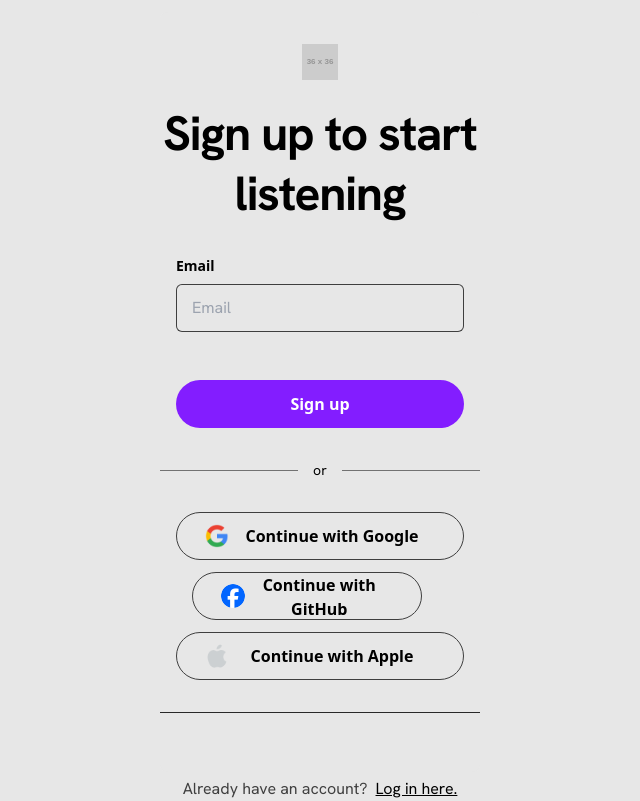
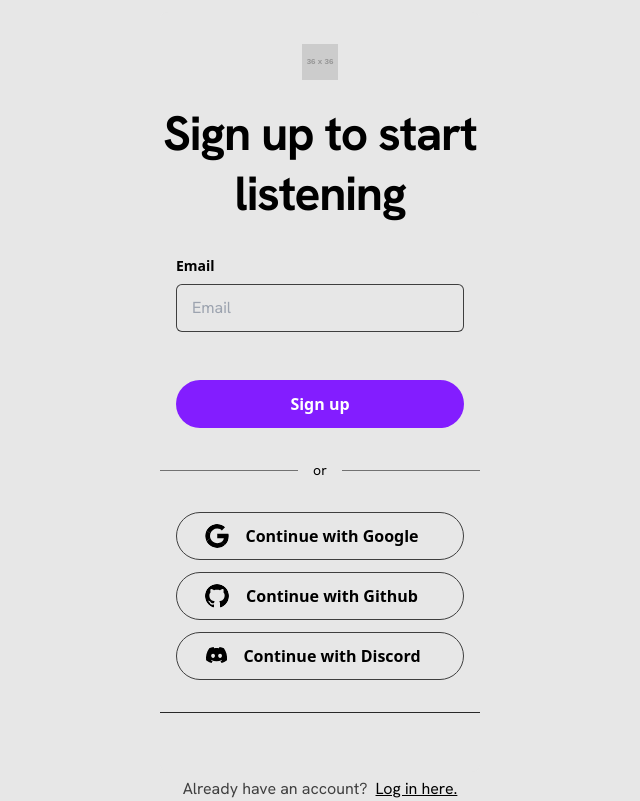
Before and after one commit to SABoev20/Aurora, a React (Vite) app in the folder client/: page /signup in a window 1280 px wide. Shown: the whole page, without its empty margins (320-960 px from the left). Built offline with nearby package versions, Linux system fonts and the light colour scheme.

Commit message:
Fix social buttons for login and register and make the open playlists to get the value by router state

```diff
--- a/client/src/components/Library.tsx
+++ b/client/src/components/Library.tsx
@@ -29,7 +29,7 @@
       image="http://localhost:5173/imageToTest2.png"
       albumName="to have"
       author="Zhivko"
-      link={`playlist/toHave`}
+      link={`/playlist/toHave`}
     />
   );
 
--- a/client/src/components/LibraryPlaylist.tsx
+++ b/client/src/components/LibraryPlaylist.tsx
@@ -9,7 +9,10 @@
 
 function LibraryPlaylist({ image, albumName, author, link }: Props) {
   return (
-    <Link to={link}>
+    <Link
+      to={link}
+      state={{ image: image, albumName: albumName, author: author }}
+    >
       <div className="flex w-full cursor-pointer rounded-[4px] bg-transparent p-3 hover:bg-backHighlight">
         <img
           src={image}
--- a/client/src/components/buttons/SocialMediaLoginAndRegisterButton.tsx
+++ b/client/src/components/buttons/SocialMediaLoginAndRegisterButton.tsx
@@ -1,24 +1,16 @@
 interface Props {
   text: string;
-  icon: string;
-  buttonEvent?:() => void;
+  icon: React.ReactElement;
+  buttonEvent?: () => void;
 }
 
-function SocialMediaLoginAndRegisterButton({
-  text,
-  icon,
-  buttonEvent,
-}: Props) {
+function SocialMediaLoginAndRegisterButton({ text, icon, buttonEvent }: Props) {
   return (
     <button
       onClick={buttonEvent}
-      className="flex h-12 w-[90%] max-w-80 items-center rounded-3xl border-[1px] border-solid border-textSubdued px-7 text-center text-base font-bold text-textBase hover:border-textBase"
+      className="flex h-12 w-[100%] max-w-80 items-center rounded-3xl border-[1px] border-solid border-textSubdued px-7 text-center text-base font-bold text-textBase hover:border-textBase"
     >
-      <img
-        src={icon}
-        alt="social media icon"
-        className="h-6 w-6 rounded-full"
-      />
+      {icon}
       <span className="m-auto">{text}</span>
     </button>
   );
--- a/client/src/hooks/useLoggedUser.ts
+++ b/client/src/hooks/useLoggedUser.ts
@@ -1,7 +1,7 @@
 import { useState } from "react";
 
 function useLoggedUser() {
-  const [isLogged, setIsLogged] = useState(false);
+  const [isLogged, setIsLogged] = useState(true);
   const changeIsLogged = () => setIsLogged(!isLogged);
 
   return { isLogged, changeIsLogged };
--- a/client/src/pages/Login.tsx
+++ b/client/src/pages/Login.tsx
@@ -1,7 +1,4 @@
 import SocialMediaLoginAndRegisterButton from "../components/buttons/SocialMediaLoginAndRegisterButton";
-import google from "./../assets/icons/google.png";
-import facebook from "./../assets/icons/facebook.png";
-import apple from "./../assets/icons/apple.png";
 import { SubmitHandler, useForm } from "react-hook-form";
 import { Link } from "react-router-dom";
 import { useState } from "react";
@@ -83,19 +80,69 @@
               <p className="text-sm">{errors.root?.message}</p>
             </div>
           )}
-          <div className="flex w-full flex-col items-center gap-3">
+          <div className="flex w-full flex-col items-center justify-center gap-3">
+            <Link to="/" className="flex w-[90%] justify-center">
               <SocialMediaLoginAndRegisterButton
                 text="Continue with Google"
-              icon={google}
+                icon={
+                  <svg
+                    viewBox="-3 0 262 262"
+                    xmlns="http://www.w3.org/2000/svg"
+                    preserveAspectRatio="xMidYMid"
+                    className="h-6 w-6 rounded-full fill-textBase"
+                  >
+                    <g id="SVGRepo_bgCarrier" stroke-width="0"></g>
+                    <g
+                      id="SVGRepo_tracerCarrier"
+                      stroke-linecap="round"
+                      stroke-linejoin="round"
+                    ></g>
+                    <g id="SVGRepo_iconCarrier">
+                      <path d="M255.878 133.451c0-10.734-.871-18.567-2.756-26.69H130.55v48.448h71.947c-1.45 12.04-9.283 30.172-26.69 42.356l-.244 1.622 38.755 30.023 2.685.268c24.659-22.774 38.875-56.282 38.875-96.027"></path>
+                      <path d="M130.55 261.1c35.248 0 64.839-11.605 86.453-31.622l-41.196-31.913c-11.024 7.688-25.82 13.055-45.257 13.055-34.523 0-63.824-22.773-74.269-54.25l-1.531.13-40.298 31.187-.527 1.465C35.393 231.798 79.49 261.1 130.55 261.1"></path>
+                      <path d="M56.281 156.37c-2.756-8.123-4.351-16.827-4.351-25.82 0-8.994 1.595-17.697 4.206-25.82l-.073-1.73L15.26 71.312l-1.335.635C5.077 89.644 0 109.517 0 130.55s5.077 40.905 13.925 58.602l42.356-32.782"></path>
+                      <path d="M130.55 50.479c24.514 0 41.05 10.589 50.479 19.438l36.844-35.974C195.245 12.91 165.798 0 130.55 0 79.49 0 35.393 29.301 13.925 71.947l42.211 32.783c10.59-31.477 39.891-54.251 74.414-54.251"></path>
+                    </g>
+                  </svg>
+                }
               />
+            </Link>
+            <Link to="/" className="flex w-[90%] justify-center">
               <SocialMediaLoginAndRegisterButton
-              text="Continue with Facebook"
-              icon={facebook}
+                text="Continue with Github"
+                icon={
+                  <svg
+                    xmlns="http://www.w3.org/2000/svg"
+                    viewBox="0 0 24 24"
+                    className="h-6 w-6 rounded-full fill-textBase"
+                  >
+                    <path d="M12 0c-6.626 0-12 5.373-12 12 0 5.302 3.438 9.8 8.207 11.387.599.111.793-.261.793-.577v-2.234c-3.338.726-4.033-1.416-4.033-1.416-.546-1.387-1.333-1.756-1.333-1.756-1.089-.745.083-.729.083-.729 1.205.084 1.839 1.237 1.839 1.237 1.07 1.834 2.807 1.304 3.492.997.107-.775.418-1.305.762-1.604-2.665-.305-5.467-1.334-5.467-5.931 0-1.311.469-2.381 1.236-3.221-.124-.303-.535-1.524.117-3.176 0 0 1.008-.322 3.301 1.23.957-.266 1.983-.399 3.003-.404 1.02.005 2.047.138 3.006.404 2.291-1.552 3.297-1.23 3.297-1.23.653 1.653.242 2.874.118 3.176.77.84 1.235 1.911 1.235 3.221 0 4.609-2.807 5.624-5.479 5.921.43.372.823 1.102.823 2.222v3.293c0 .319.192.694.801.576 4.765-1.589 8.199-6.086 8.199-11.386 0-6.627-5.373-12-12-12z" />
+                  </svg>
+                }
               />
+            </Link>
+            <Link to="/" className="flex w-[90%] justify-center">
               <SocialMediaLoginAndRegisterButton
-              text="Continue with Apple"
-              icon={apple}
+                text="Continue with Discord"
+                icon={
+                  <svg
+                    viewBox="0 0 24 24"
+                    className="h-6 w-6 rounded-full fill-textBase"
+                    xmlns="http://www.w3.org/2000/svg"
+                  >
+                    <g id="SVGRepo_bgCarrier" stroke-width="0"></g>
+                    <g
+                      id="SVGRepo_tracerCarrier"
+                      stroke-linecap="round"
+                      stroke-linejoin="round"
+                    ></g>
+                    <g id="SVGRepo_iconCarrier">
+                      <path d="M18.8944 4.34399C17.5184 3.71467 16.057 3.256 14.5317 3C14.3397 3.33067 14.1263 3.77866 13.977 4.13067C12.3546 3.89599 10.7439 3.89599 9.14394 4.13067C8.9946 3.77866 8.77059 3.33067 8.58925 3C7.05328 3.256 5.59194 3.71467 4.22555 4.34399C1.46289 8.41865 0.716219 12.3973 1.08955 16.3226C2.92421 17.6559 4.6949 18.4666 6.43463 19C6.86129 18.424 7.2453 17.8053 7.57597 17.1546C6.94663 16.92 6.3493 16.632 5.7733 16.2906C5.92263 16.184 6.07197 16.0667 6.21064 15.9493C9.68796 17.5387 13.4544 17.5387 16.889 15.9493C17.0383 16.0667 17.177 16.184 17.3263 16.2906C16.7503 16.632 16.153 16.92 15.5237 17.1546C15.8543 17.8053 16.2384 18.424 16.665 19C18.4037 18.4666 20.185 17.6559 22.0101 16.3226C22.4687 11.7787 21.2837 7.83202 18.8944 4.34399ZM8.05596 13.9013C7.01061 13.9013 6.15728 12.952 6.15728 11.7893C6.15728 10.6267 6.98928 9.67731 8.05596 9.67731C9.11194 9.67731 9.97591 10.6267 9.95457 11.7893C9.95457 12.952 9.11194 13.9013 8.05596 13.9013ZM15.065 13.9013C14.0197 13.9013 13.1653 12.952 13.1653 11.7893C13.1653 10.6267 13.9983 9.67731 15.065 9.67731C16.121 9.67731 16.985 10.6267 16.9637 11.7893C16.9637 12.952 16.1317 13.9013 15.065 13.9013Z"></path>
+                    </g>
+                  </svg>
+                }
               />
+            </Link>
           </div>
           <div className="m-auto mb-8 mt-8 h-[1px] w-[90%] max-w-131 bg-[#292929]"></div>
           <form
--- a/client/src/pages/Signup.tsx
+++ b/client/src/pages/Signup.tsx
@@ -1,13 +1,8 @@
 import { Link } from "react-router-dom";
 import SocialMediaLoginAndRegisterButton from "../components/buttons/SocialMediaLoginAndRegisterButton";
-import google from "./../assets/icons/google.png";
-import facebook from "./../assets/icons/facebook.png";
-import apple from "./../assets/icons/apple.png";
 import { SubmitHandler, useForm } from "react-hook-form";
 import { useState } from "react";
 import registerService from "../services/registerService";
-import { LoggedUserContext } from "../contexts/LoggedUserProvider";
-import { useContext } from "react";
 
 type FormFields = {
   email: string;
@@ -527,10 +522,13 @@
                           Step 3 of 3
                         </p>
                         <p className="text-base font-bold text-textBase">
-                          Tell us more about yourself
+                          Everything is looking good
                         </p>
                       </div>
                     </div>
+                    <p className="text-lg text-textBase">
+                      We wish you to have fun using our music player
+                    </p>
                   </div>
                 </div>
               );
@@ -557,21 +555,70 @@
                   <div className="h-[1px] w-[43%] bg-[#727272]"></div>
                 </div>
                 <div className="flex w-full flex-col items-center gap-3">
-                  <SocialMediaLoginAndRegisterButton
-                    text="Continue with Google"
-                    icon={google}
-                  />
-                  <Link to="/">
+                  <Link to="/" className="flex w-[90%]">
                     <SocialMediaLoginAndRegisterButton
-                      text="Continue with GitHub"
-                      icon={facebook}
-                      buttonEvent={handleLogin}
+                      text="Continue with Google"
+                      icon={
+                        <svg
+                          viewBox="-3 0 262 262"
+                          xmlns="http://www.w3.org/2000/svg"
+                          preserveAspectRatio="xMidYMid"
+                          className="h-6 w-6 rounded-full fill-textBase"
+                        >
+                          <g id="SVGRepo_bgCarrier" stroke-width="0"></g>
+                          <g
+                            id="SVGRepo_tracerCarrier"
+                            stroke-linecap="round"
+                            stroke-linejoin="round"
+                          ></g>
+                          <g id="SVGRepo_iconCarrier">
+                            <path d="M255.878 133.451c0-10.734-.871-18.567-2.756-26.69H130.55v48.448h71.947c-1.45 12.04-9.283 30.172-26.69 42.356l-.244 1.622 38.755 30.023 2.685.268c24.659-22.774 38.875-56.282 38.875-96.027"></path>
+                            <path d="M130.55 261.1c35.248 0 64.839-11.605 86.453-31.622l-41.196-31.913c-11.024 7.688-25.82 13.055-45.257 13.055-34.523 0-63.824-22.773-74.269-54.25l-1.531.13-40.298 31.187-.527 1.465C35.393 231.798 79.49 261.1 130.55 261.1"></path>
+                            <path d="M56.281 156.37c-2.756-8.123-4.351-16.827-4.351-25.82 0-8.994 1.595-17.697 4.206-25.82l-.073-1.73L15.26 71.312l-1.335.635C5.077 89.644 0 109.517 0 130.55s5.077 40.905 13.925 58.602l42.356-32.782"></path>
+                            <path d="M130.55 50.479c24.514 0 41.05 10.589 50.479 19.438l36.844-35.974C195.245 12.91 165.798 0 130.55 0 79.49 0 35.393 29.301 13.925 71.947l42.211 32.783c10.59-31.477 39.891-54.251 74.414-54.251"></path>
+                          </g>
+                        </svg>
+                      }
                     />
                   </Link>
-                  <SocialMediaLoginAndRegisterButton
-                    text="Continue with Apple"
-                    icon={apple}
-                  />
+                  <Link to="/" className="flex w-[90%]">
+                    <SocialMediaLoginAndRegisterButton
+                      text="Continue with Github"
+                      buttonEvent={handleLogin}
+                      icon={
+                        <svg
+                          xmlns="http://www.w3.org/2000/svg"
+                          viewBox="0 0 24 24"
+                          className="h-6 w-6 rounded-full fill-textBase"
+                        >
+                          <path d="M12 0c-6.626 0-12 5.373-12 12 0 5.302 3.438 9.8 8.207 11.387.599.111.793-.261.793-.577v-2.234c-3.338.726-4.033-1.416-4.033-1.416-.546-1.387-1.333-1.756-1.333-1.756-1.089-.745.083-.729.083-.729 1.205.084 1.839 1.237 1.839 1.237 1.07 1.834 2.807 1.304 3.492.997.107-.775.418-1.305.762-1.604-2.665-.305-5.467-1.334-5.467-5.931 0-1.311.469-2.381 1.236-3.221-.124-.303-.535-1.524.117-3.176 0 0 1.008-.322 3.301 1.23.957-.266 1.983-.399 3.003-.404 1.02.005 2.047.138 3.006.404 2.291-1.552 3.297-1.23 3.297-1.23.653 1.653.242 2.874.118 3.176.77.84 1.235 1.911 1.235 3.221 0 4.609-2.807 5.624-5.479 5.921.43.372.823 1.102.823 2.222v3.293c0 .319.192.694.801.576 4.765-1.589 8.199-6.086 8.199-11.386 0-6.627-5.373-12-12-12z" />
+                        </svg>
+                      }
+                    />
+                  </Link>
+                  <Link to="/" className="flex w-[90%]">
+                    <SocialMediaLoginAndRegisterButton
+                      text="Continue with Discord"
+                      icon={
+                        <svg
+                          viewBox="0 0 24 24"
+                          className="h-6 w-6 rounded-full fill-textBase"
+                          xmlns="http://www.w3.org/2000/svg"
+                        >
+                          <g id="SVGRepo_bgCarrier" stroke-width="0"></g>
+                          <g
+                            id="SVGRepo_tracerCarrier"
+                            stroke-linecap="round"
+                            stroke-linejoin="round"
+                          ></g>
+                          <g id="SVGRepo_iconCarrier">
+                            {" "}
+                            <path d="M18.8944 4.34399C17.5184 3.71467 16.057 3.256 14.5317 3C14.3397 3.33067 14.1263 3.77866 13.977 4.13067C12.3546 3.89599 10.7439 3.89599 9.14394 4.13067C8.9946 3.77866 8.77059 3.33067 8.58925 3C7.05328 3.256 5.59194 3.71467 4.22555 4.34399C1.46289 8.41865 0.716219 12.3973 1.08955 16.3226C2.92421 17.6559 4.6949 18.4666 6.43463 19C6.86129 18.424 7.2453 17.8053 7.57597 17.1546C6.94663 16.92 6.3493 16.632 5.7733 16.2906C5.92263 16.184 6.07197 16.0667 6.21064 15.9493C9.68796 17.5387 13.4544 17.5387 16.889 15.9493C17.0383 16.0667 17.177 16.184 17.3263 16.2906C16.7503 16.632 16.153 16.92 15.5237 17.1546C15.8543 17.8053 16.2384 18.424 16.665 19C18.4037 18.4666 20.185 17.6559 22.0101 16.3226C22.4687 11.7787 21.2837 7.83202 18.8944 4.34399ZM8.05596 13.9013C7.01061 13.9013 6.15728 12.952 6.15728 11.7893C6.15728 10.6267 6.98928 9.67731 8.05596 9.67731C9.11194 9.67731 9.97591 10.6267 9.95457 11.7893C9.95457 12.952 9.11194 13.9013 8.05596 13.9013ZM15.065 13.9013C14.0197 13.9013 13.1653 12.952 13.1653 11.7893C13.1653 10.6267 13.9983 9.67731 15.065 9.67731C16.121 9.67731 16.985 10.6267 16.9637 11.7893C16.9637 12.952 16.1317 13.9013 15.065 13.9013Z"></path>{" "}
+                          </g>
+                        </svg>
+                      }
+                    />
+                  </Link>
                 </div>
                 <div className="m-auto mb-8 mt-8 h-[1px] w-full min-w-[90%] bg-[#292929]"></div>
                 <p className="mt-16 text-center text-base text-textSubdued">
--- a/client/tailwind.config.js
+++ b/client/tailwind.config.js
@@ -167,7 +167,7 @@
         },
       },
       animation: {
-        transparentHeaderOnScroll: "transparentHeader 0.5s linear forwards",
+        transparentHeaderOnScroll: "transparentHeader 0.9s linear forwards",
       },
     },
   },
```
Also changed, not shown: client/src/components/OpenPlaylist.tsx (+18 -7 lines), client/src/pages/Index.tsx (+2 -8 lines). Lines whose indentation alone changed are shown as unchanged.
